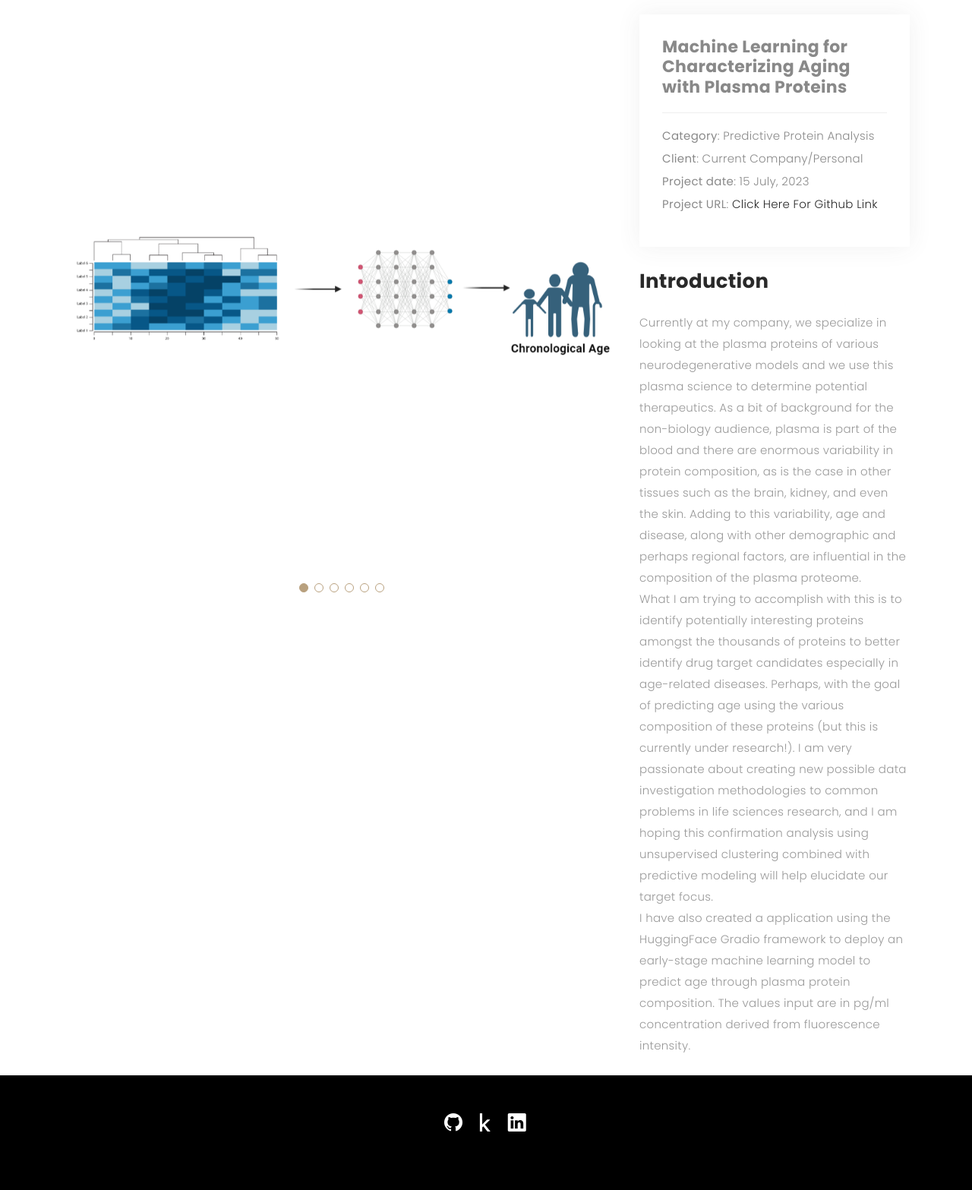
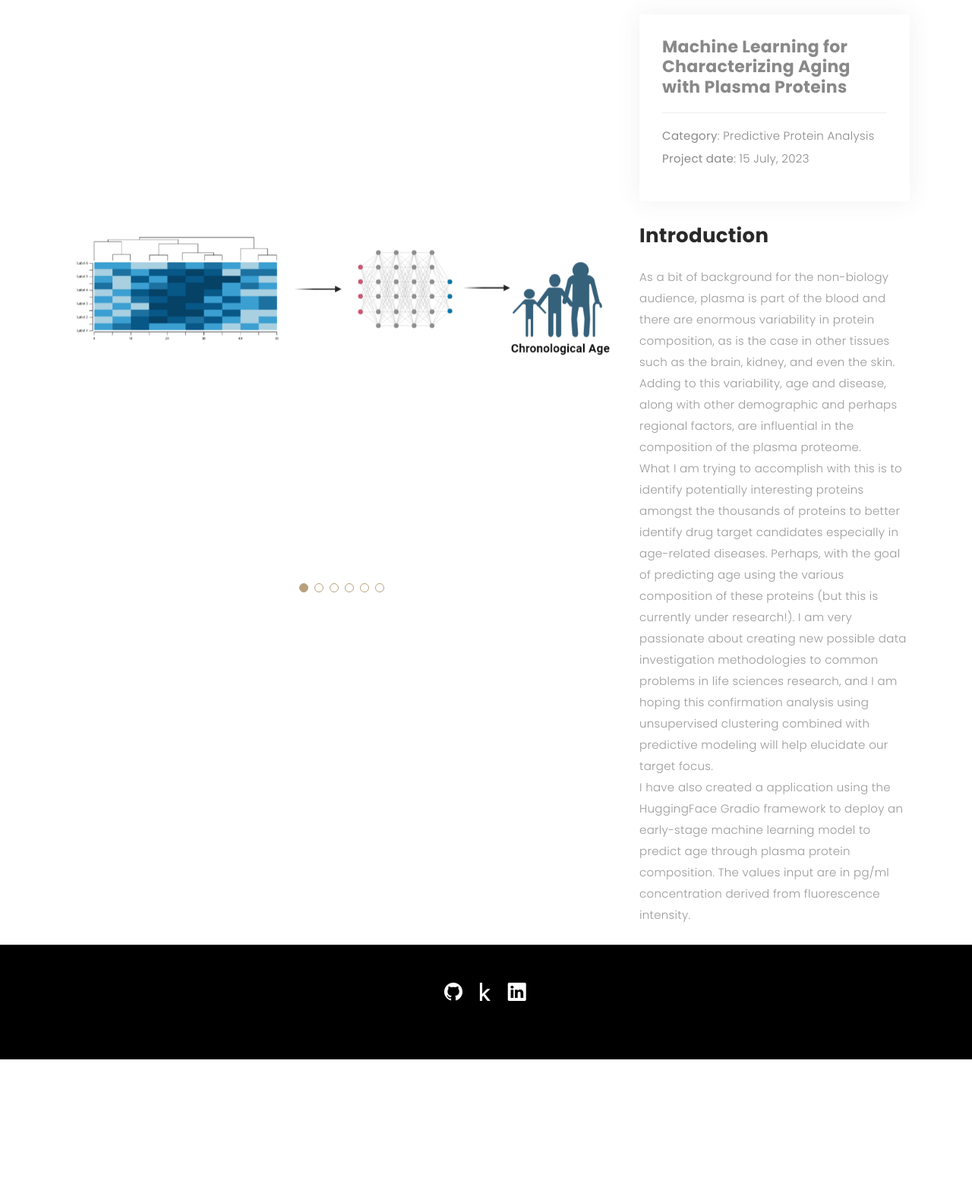
Before and after one commit to johnnys7n/PortfolioWebsite, a Flask app: page /proteinanalysis.html in a window 1280 px wide. Shown: the part 170-1737 px from the top of the page at 76% size. After the commit the page ends 1565 px from the top, so only its background shows below. Run offline with Flask 3, Linux system fonts and the light colour scheme; some libraries are stand-ins or nearby versions; some web fonts are replaced.

Commit message:
updating links

```diff
--- a/templates/proteinanalysis.html
+++ b/templates/proteinanalysis.html
@@ -137,20 +137,13 @@
               <h3>Machine Learning for Characterizing Aging with Plasma Proteins</h3>
               <ul>
                 <li><strong>Category</strong>: Predictive Protein Analysis</li>
-                <li><strong>Client</strong>: Current Company/Personal</li>
                 <li><strong>Project date</strong>: 15 July, 2023</li>
-                <li><strong>Project URL</strong>:<a
-                    href="https://github.com/johnnys7n/Predicting-CNS-Disability-And-Age"> Click Here For Github
-                    Link</a></li>
               </ul>
             </div>
             <div class="portfolio-description">
               <h2>Introduction</h2>
               <p>
-                Currently at my company, we specialize in looking at the plasma proteins of various neurodegenerative
-                models and we
-                use this plasma science to determine
-                potential therapeutics. As a bit of background for the non-biology audience, plasma is part of the blood
+                As a bit of background for the non-biology audience, plasma is part of the blood
                 and there are enormous variability in
                 protein composition, as is the case in other tissues such as the brain, kidney, and even the skin.
                 Adding to this variability, age and disease, along with
```
Also changed, not shown: templates/whitematterdetection.html (+2 -6 lines).
